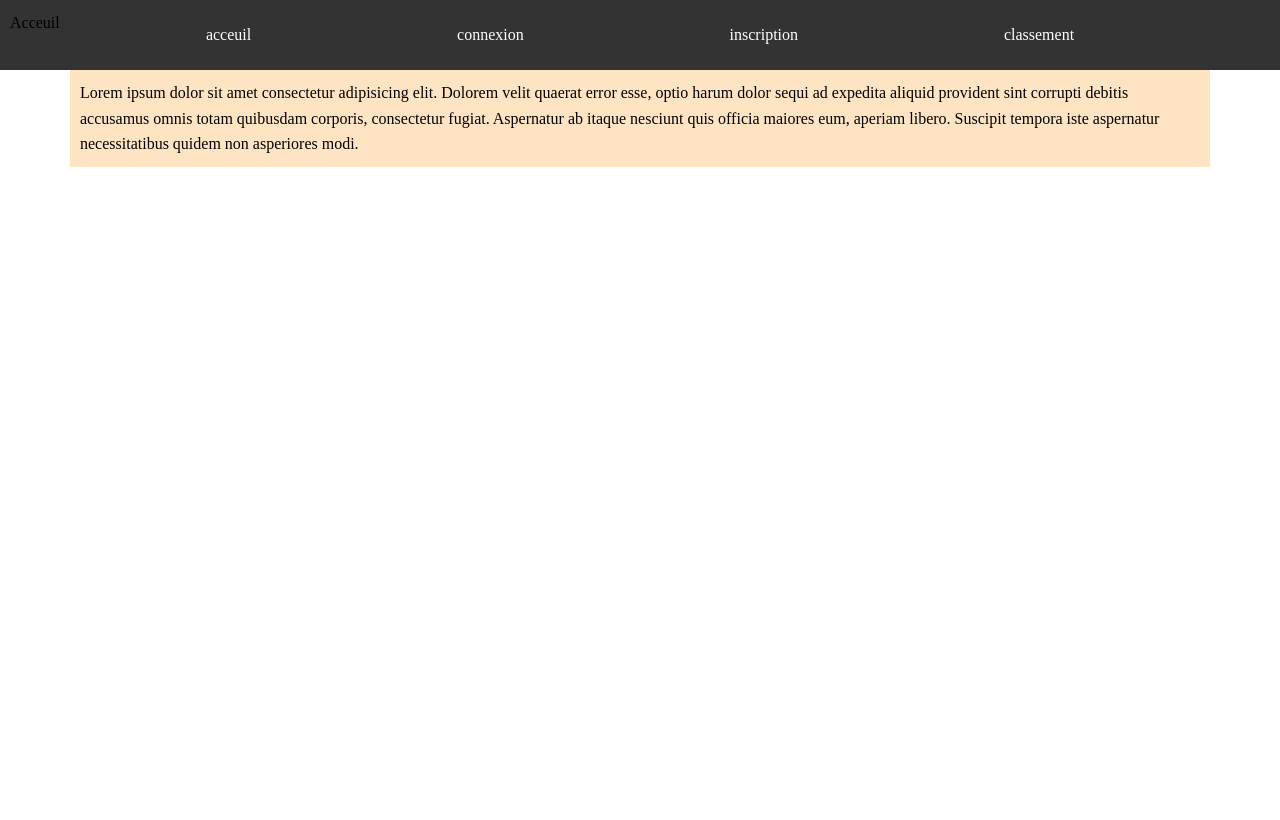
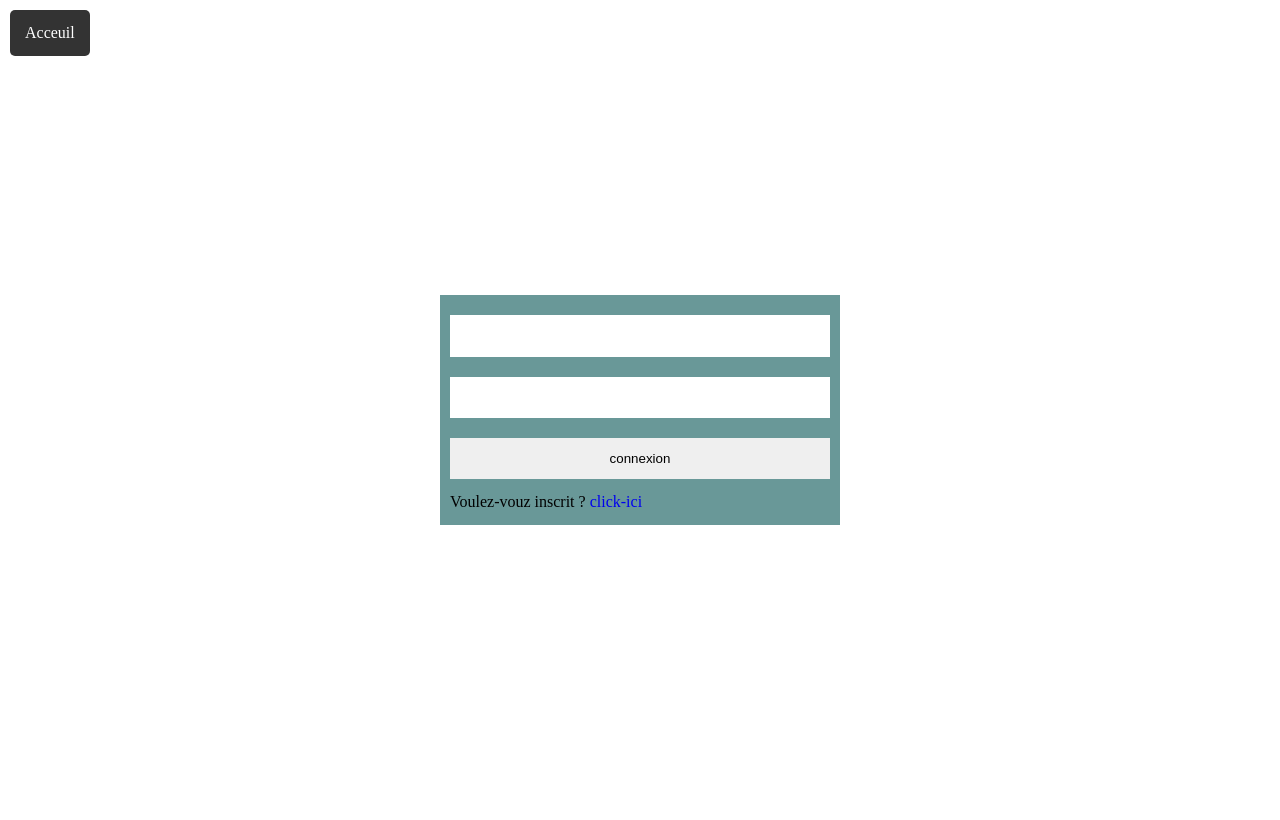
Before and after one commit to Wahil-dev/memory, a PHP site: page /connexion.php in a window 1280 px wide. Before the commit the page ends 167 px from the top, so only its background shows below. Run offline with PHP 8.4, Linux system fonts and the light colour scheme.

Commit message:
connexion style

```diff
--- a/assets/css/style.css
+++ b/assets/css/style.css
@@ -6,10 +6,16 @@
     line-height: 1.6;
 }
 
-.abs-lien {
+.left-lien {
     position: absolute;
     top: 10px;
     left: 10px;
+}
+
+.right-lien {
+    position: absolute;
+    top: 10px;
+    right: 10px;
 }
 
 .custom-btn {
@@ -21,6 +27,7 @@
     -ms-border-radius: 5px;
     -o-border-radius: 5px;
     background-color: #333;
+    color: white;
 }
 
 .custom-btn:hover {
@@ -40,7 +47,6 @@ li {list-style: none;} a {text-decoration: none;}
     width: 1140px;
     padding: 10px;
     margin: auto;
-    background-color: bisque;
 }
 
 .flex-c {
@@ -50,6 +56,7 @@ li {list-style: none;} a {text-decoration: none;}
     align-items: center;
 }
 
+/* ------------------------ Start Header Style ------------------------ */
 header {
     height: 70px;
     width: 100%;
@@ -63,7 +70,46 @@ header .menu li a {
     color: white;
 }
 
+/* ------------------------ End Header Style ------------------------ */
+
 .title {
     text-align: center;
     padding: 50px;
 }
+
+
+.content {
+    min-height: 100vh;
+}
+
+
+
+/* ------------------------ Start From Style ------------------------ */
+
+.content .form {
+    width: 400px;
+    height: 100%;
+    max-height: 430px;
+    background-color: rgb(105, 152, 152);
+    padding: 10px;
+    margin: auto ;
+}
+
+.content .form .inp {
+    padding: 10px;
+    margin: 10px 0;
+    width: 100%;
+    outline: none;
+    border: none;
+}
+
+.content .form .inp[type="submit"] {
+    cursor: pointer;
+}
+
+.content .form .inp[type="submit"]:hover {
+    background-color: aqua;
+}
+
+
+/* ------------------------ End From Style ------------------------ */
--- a/connexion.php
+++ b/connexion.php
@@ -1,13 +1,18 @@
 <!DOCTYPE html>
 <html lang="fr-FR">
-<?php require_once("inc/header.php"); ?>
+<?php require_once("inc/head.php"); ?>
     <div class="container">
         <main class="main">
-            <a class="abs-lien">Acceuil</a>
-            <section class="content">
-                <article class="">
-                    <p>Lorem ipsum dolor sit amet consectetur adipisicing elit. Dolorem velit quaerat error esse, optio harum dolor sequi ad expedita aliquid provident sint corrupti debitis accusamus omnis totam quibusdam corporis, consectetur fugiat. Aspernatur ab itaque nesciunt quis officia maiores eum, aperiam libero. Suscipit tempora iste aspernatur necessitatibus quidem non asperiores modi.</p>
-                </article>
+            <a class="left-lien custom-btn">Acceuil</a>
+            <section class="content flex-r">
+                <form action="inc/b_conn.php" method="post" class="form">
+                    <input type="text" name="login" id="login" class="inp">
+                    <input type="password" name="password" id="password" class="inp">
+
+                    <input type="submit" value="connexion" class='inp'>
+
+                    <p>Voulez-vouz inscrit ? <a href="inscription.php">click-ici</a> </p>
+                </form>
             </section>
         </main>
     </div>
--- /dev/null
+++ b/inc/head.php
@@ -0,0 +1,8 @@
+<head>
+    <meta charset="UTF-8">
+    <meta http-equiv="X-UA-Compatible" content="IE=edge">
+    <meta name="viewport" content="width=device-width, initial-scale=1.0">
+    <title>Acceuil</title>
+    <link rel="stylesheet" href="assets/css/style.css">
+    <link rel="stylesheet" href="assets/css/mQuiry.css">
+</head>
```
Also changed, not shown: inscription.php (added).
